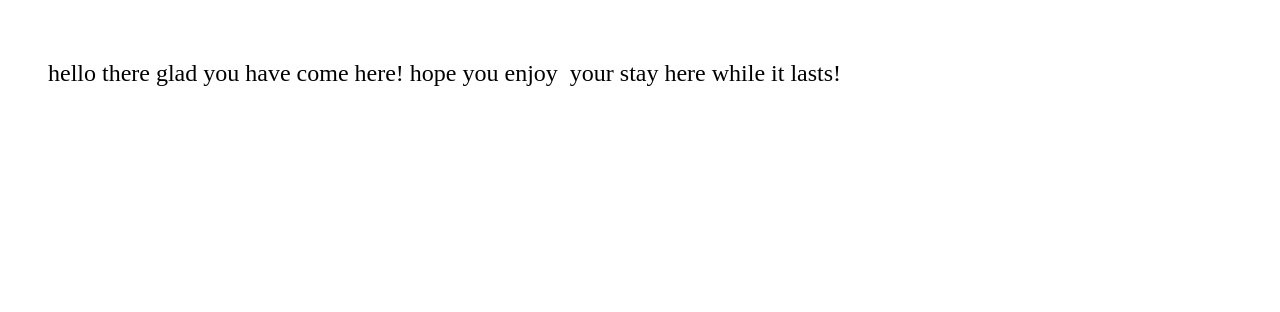
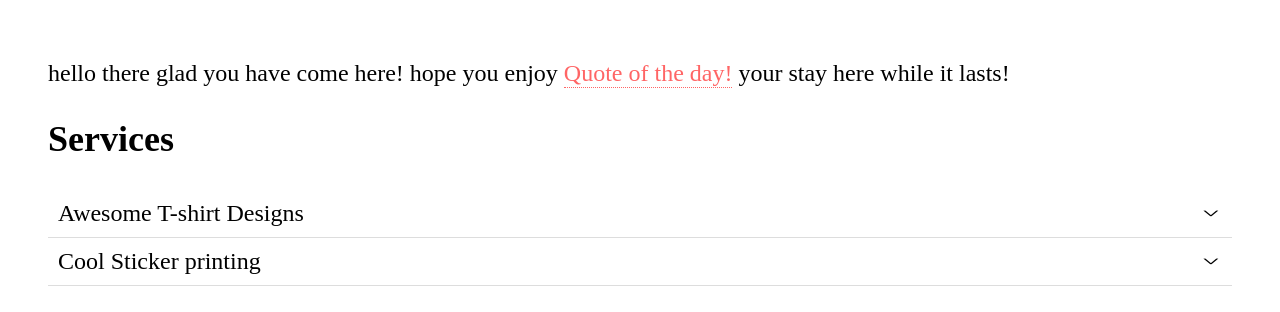
Before and after one commit to saulat-ux/UI-Libary, a website built with webpack: page dist/index.html in a window 1280 px wide. Built offline with nearby package versions, Linux system fonts and the light colour scheme.

Commit message:
made tge dropdown componet today

```diff
--- /dev/null
+++ b/src/My-Ui/dropdown.js
@@ -0,0 +1,17 @@
+import './style/dropdown.css'
+
+class Dropdown  {
+    constructor(container){
+        this.container = container;
+        this.trigger = container.querySelector('.trigger');
+        this.content = container.querySelector('.content');
+    }
+    init(){
+        this.trigger.addEventListener('click', () => {
+            this.content.classList.toggle('active');
+            this.trigger.classList.toggle('active');
+            console.log('click trigger')
+        })
+    }
+}
+export {Dropdown as default };
--- /dev/null
+++ b/src/My-Ui/style/dropdown.css
@@ -0,0 +1,25 @@
+.dropdown .trigger {
+    border-bottom: 1px solid #ddd;
+    padding: 10px;
+    position: relative;
+    cursor: pointer;
+}
+
+.dropdown .trigger::after{
+    content: ">";
+    display: inline-block;
+    position: absolute;
+    right: 15px;
+    transform: rotate(90deg) scale(0.5,1.2);
+    font-weight: bold;
+    transition: transform 0.3s
+}
+.dropdown .trigger.active::after{
+    transform: rotate(-90deg) scale(0.5,1.2);
+}
+.dropdown .content {
+    display: none;
+}
+.dropdown .content.active{
+    display: block;
+}
--- a/src/My-Ui/tooltip.js
+++ b/src/My-Ui/tooltip.js
@@ -1,10 +1,11 @@
 import './style/tooltip.css';
 class Tooltip {
     constructor(element){
-        this.element= element;
+       this.element= element;
         this.message= element.getAttribute('data-message');
     }
     init(){
+
         // this is going to be the popup tooltip
         const tip = document.createElement('div');
         tip.classList.add('tip');
--- a/src/index.js
+++ b/src/index.js
@@ -1,4 +1,14 @@
 import Tooltip from './My-Ui/tooltip'
+import Dropdown from './My-Ui/dropdown';
+
 
 const toolTip = new Tooltip(document.querySelector('.tooltip'));
+console.log(toolTip);
 toolTip.init();
+
+const dropdowns = document.querySelectorAll('.dropdown');
+
+dropdowns.forEach(dropdown => {
+    const instance = new Dropdown(dropdown)
+    instance.init();
+})
```
Also changed, not shown: dist/index.html.
